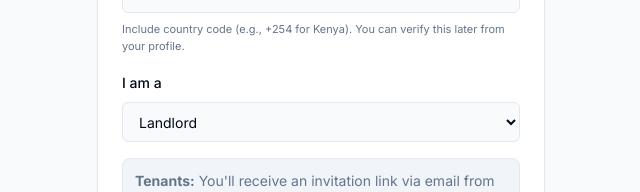
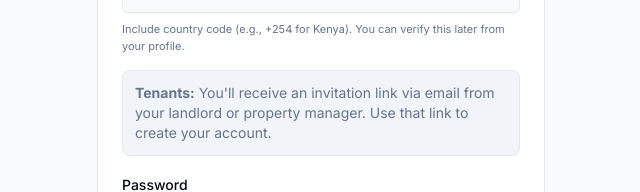
Before and after one commit to dmuchai/Rent-Management-System, a React (Vite) app: page /register in a window 1280 px wide. Shown: the part 470-662 px from the top of the page, without its empty margins (319-959 px from the left). Built offline with nearby package versions, Linux system fonts and the light colour scheme; no server answers; what @capacitor/core, drizzle-zod would draw is missing.

Commit message:
Fix registration role selection regression

```diff
--- a/client/src/pages/register.tsx
+++ b/client/src/pages/register.tsx
@@ -25,7 +25,6 @@ export default function Register() {
     firstName: "",
     lastName: "",
     phoneNumber: "",
-    role: "landlord", // Default role
   });
 
   const handleRegister = async (e: React.FormEvent) => {
@@ -50,7 +49,6 @@ export default function Register() {
         firstName: formData.firstName,
         lastName: formData.lastName,
         phoneNumber: formData.phoneNumber,
-        role: formData.role,
       });
 
       if (!response.ok) {
@@ -198,20 +196,6 @@ export default function Register() {
                   />
                   <p className="text-[11px] text-muted-foreground">Include country code (e.g., +254 for Kenya). You can verify this later from your profile.</p>
                 </div>
-                <div className="space-y-2">
-                  <Label htmlFor="role">I am a</Label>
-                  <select
-                    id="role"
-                    className="flex h-10 w-full rounded-md border border-input bg-background px-3 py-2 text-sm ring-offset-background focus-visible:outline-none focus-visible:ring-2 focus-visible:ring-ring focus-visible:ring-offset-2 disabled:cursor-not-allowed disabled:opacity-50"
-                    value={formData.role}
-                    onChange={(e) => setFormData({ ...formData, role: e.target.value })}
-                    disabled={isLoading}
-                  >
-                    <option value="">Select your role</option>
-                    <option value="landlord">Landlord</option>
-                    <option value="property_manager">Property Manager</option>
-                  </select>
-                </div>
                 <div className="p-3 bg-muted rounded-lg border border-border text-sm">
                   <p className="text-muted-foreground">
                     <strong>Tenants:</strong> You'll receive an invitation link via email from your landlord or property manager. Use that link to create your account.
```
Also changed, not shown: api/auth.ts (+3 -7 lines).
